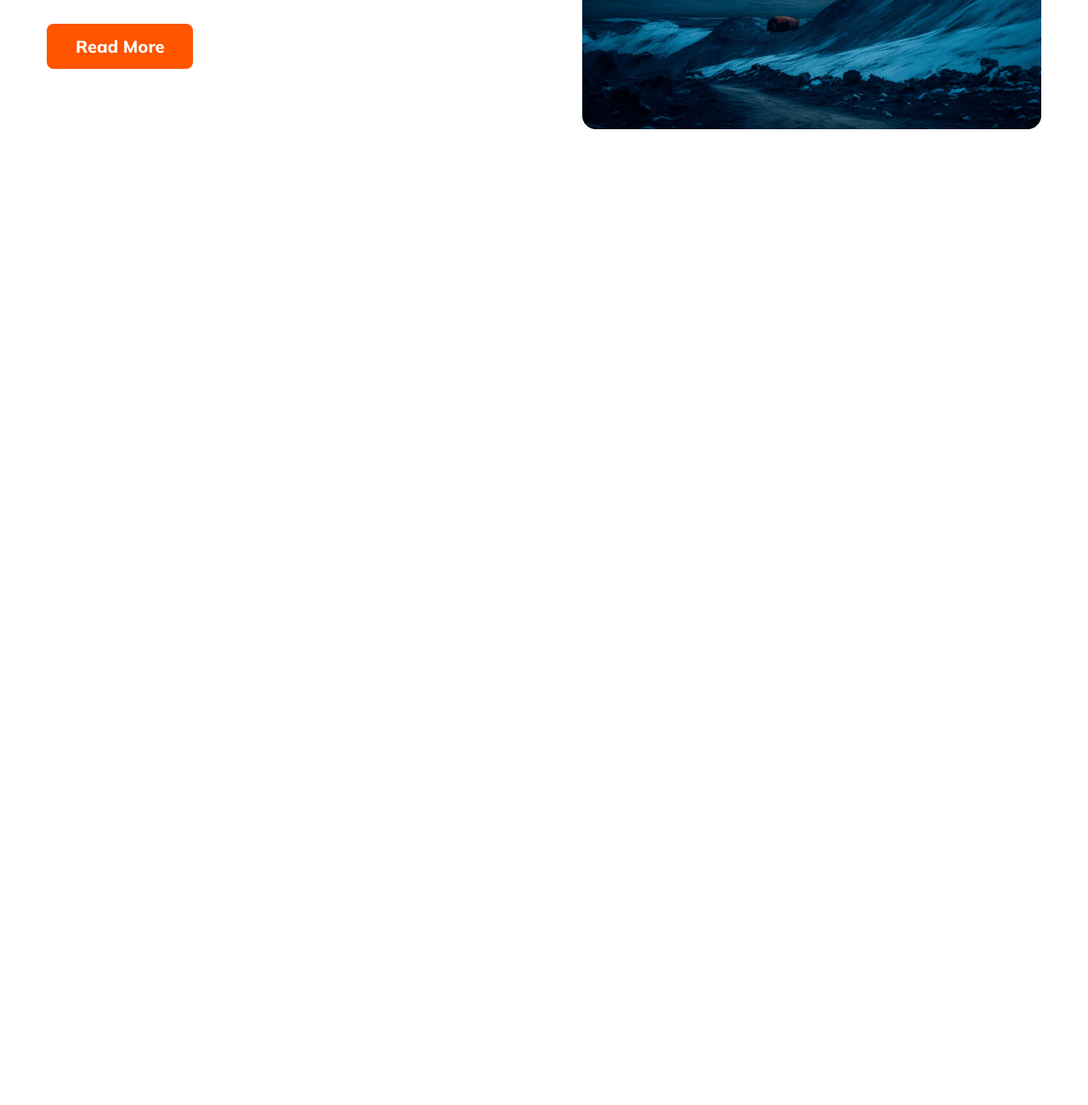
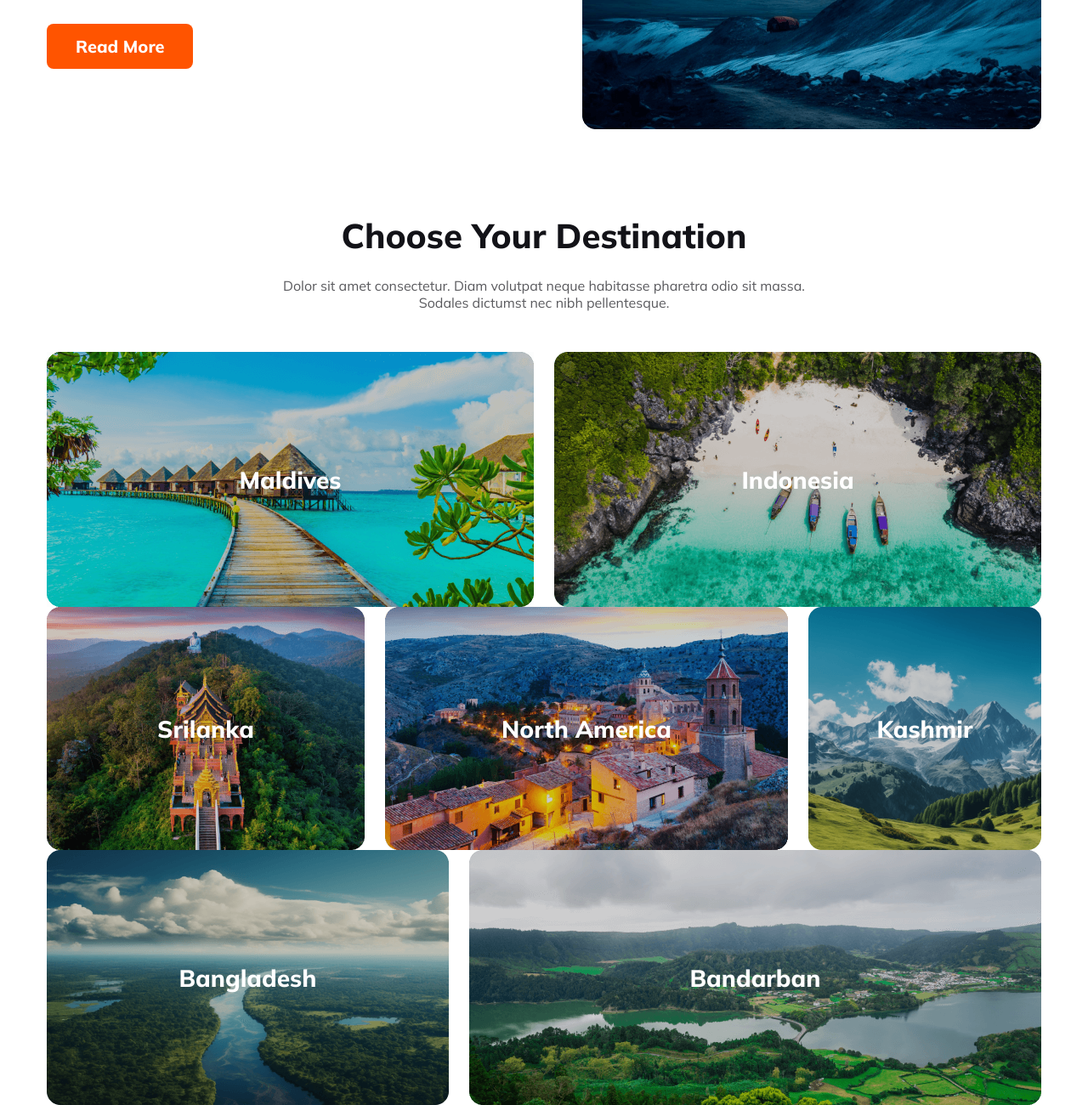
Before and after one commit to rudratechmos/travel-website-design, a plain HTML site: page index.html in a window 1280 px wide. Shown: the part 1151-2451 px from the top of the page at 85% size. Before the commit the page ends 1307 px from the top, so only its background shows below. Drawn offline with nearby package versions, Linux system fonts and the light colour scheme.

Commit message:
added destination section

```diff
--- a/index.html
+++ b/index.html
@@ -62,6 +62,42 @@
                 </div>
             </div>
         </section>
+
+        <section class="destination-container">
+            <div class="destination-info">
+                <h3>Choose Your Destination</h3>
+                <p>Dolor sit amet consectetur. Diam volutpat neque habitasse pharetra odio sit massa.<br> Sodales dictumst nec nibh pellentesque.</p>
+            </div>
+            <div class="destination-cards">
+                <div class="row-1">
+                    <div class="maldives-card">
+                        <p>Maldives</p>
+                    </div>
+                    <div class="indonesia-card">
+                        <p>Indonesia</p>
+                    </div>
+                </div>
+                <div class="row-2">
+                    <div class="srilanka-card">
+                        <p>Srilanka</p>
+                    </div>
+                    <div class="na-card">
+                        <p>North America</p>
+                    </div>
+                    <div class="kashmir-card">
+                        <p>Kashmir</p>
+                    </div>
+                </div>
+            <div class="row-3">
+                <div class="bd-card">
+                    <p>Bangladesh </p>
+                </div>
+                <div class="bandarban-card">
+                    <p>Bandarban</p>
+                </div>
+            </div>
+            </div>
+        </section>
     </main>
     <footer></footer>
 </body>
--- a/styles.css/style.css
+++ b/styles.css/style.css
@@ -149,8 +149,130 @@ button{
 }
 
 .tours-text button{
-    padding: 14px 34px ;
+    padding: 14px 34px;
     margin-top: 16px;
     font-size: 1.25rem;
     font-weight: 800;
 }
+
+/* destination styles */
+.destination-info{
+    margin-top: 100px;
+    text-align: center;
+}
+
+.destination-info h3{
+    color: rgb(19, 19, 24);
+    font-size: 40px;
+    font-weight: 800;
+    margin-bottom: 24px;
+}
+
+.destination-info p{
+    color: rgba(19, 19, 24, 0.7);
+    font-size: 16px;
+    font-weight: 400;
+}
+
+.destination-cards{
+    margin-top: 48px;
+}
+
+.row-1{
+    display: flex;
+    justify-content: space-between;
+}
+
+.row-2{
+    display: flex;
+    justify-content: space-between;
+}
+
+.row-3{
+    display: flex;
+    justify-content: space-between;
+}
+
+.maldives-card{
+    width: 573px;
+    height: 300px;
+    background-image: url("../Images/Rectangle\ 5.png");
+    color: white;
+    display: flex;
+    justify-content: center;
+    align-items: center;
+    font-size: 28px;
+    font-weight: 800;
+}
+
+.indonesia-card{
+    width: 573px;
+    height: 300px;
+    background-image: url("../Images/Rectangle\ 8.png");
+    color: white;
+    display: flex;
+    justify-content: center;
+    align-items: center;
+    font-size: 28px;
+    font-weight: 800;
+}
+
+.srilanka-card{
+    width: 374px;
+    height: 286px;
+    background-image: url("../Images/Rectangle\ 6.png");
+    color: white;
+    display: flex;
+    justify-content: center;
+    align-items: center;
+    font-size: 28px;
+    font-weight: 800;
+}
+
+.na-card{
+    width: 474px;
+    height: 286px;
+    background-image: url("../Images/Rectangle\ 7.png");
+    color: white;
+    display: flex;
+    justify-content: center;
+    align-items: center;
+    font-size: 28px;
+    font-weight: 800;
+}
+
+.kashmir-card{
+    width: 274px;
+    height: 286px;
+    background-image: url("../Images/Rectangle\ 9.png");
+    color: white;
+    display: flex;
+    justify-content: center;
+    align-items: center;
+    font-size: 28px;
+    font-weight: 800;
+}
+
+.bd-card{
+    width: 473px;
+    height: 300px;
+    background-image: url("../Images/Rectangle\ 11.png");
+    color: white;
+    display: flex;
+    justify-content: center;
+    align-items: center;
+    font-size: 28px;
+    font-weight: 800;
+}
+
+.bandarban-card{
+    width: 673px;
+    height: 300px;
+    background-image: url("../Images/Rectangle\ 10.png");
+    color: white;
+    display: flex;
+    justify-content: center;
+    align-items: center;
+    font-size: 28px;
+    font-weight: 800;
+}
```
